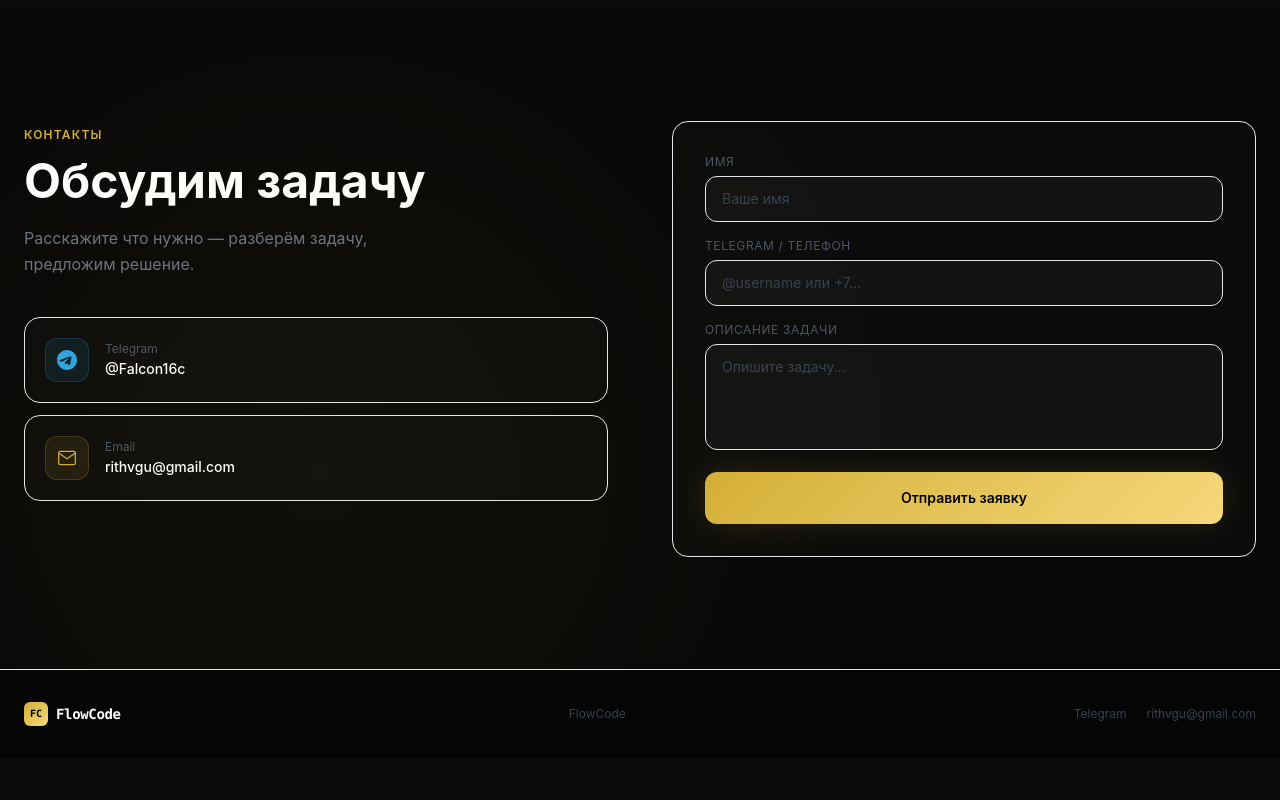
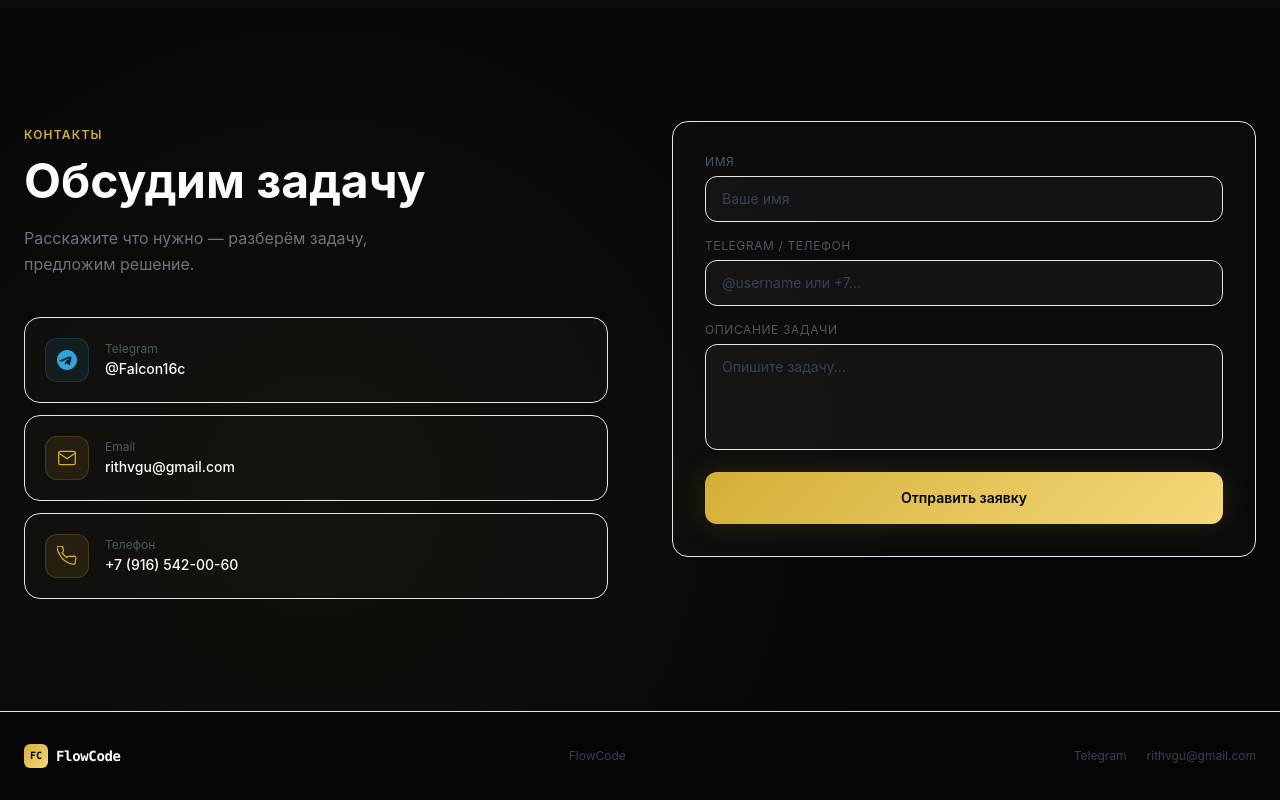
Before and after one commit to seva03576-lgtm/FlowCode, a React (Vite) app: page / in a window 1280 px wide. Shown: the part 4750-5550 px from the top of the page. Before the commit the page ends 5508 px from the top, so only its background shows below. Built offline with nearby package versions, Linux system fonts and the light colour scheme; no server answers.

Commit message:
Update Contact.tsx

```diff
--- a/src/components/Contact.tsx
+++ b/src/components/Contact.tsx
@@ -13,12 +13,7 @@ const Contact = () => {
   const inView = useInView(ref, { once: true, margin: "-80px" });
 
   const [status, setStatus] = useState<
-  "idle" |
-  "loading" |
-  "sent" |
-  "error" |
-  "spam" |
-  "short"
+    "idle" | "loading" | "sent" | "error" | "spam" | "short"
   >("idle");
   const [form, setForm] = useState({ name: "", contact: "", message: "" });
 
@@ -40,32 +35,14 @@ if (lastSubmit) {
 
       if (diff < 24 * 60 * 60 * 1000) {
         setStatus("spam");
-
-    setTimeout(() => {
-      setStatus("idle");
-    }, 5000);
-
+        setTimeout(() => setStatus("idle"), 5000);
         return;
       }
     }
 
     if (form.message.trim().length < 10) {
       setStatus("short");
-
-  setTimeout(() => {
-    setStatus("idle");
-  }, 5000);
-
-  return;
-}
-
-if (form.message.trim().length < 10) {
-  setStatus("short");
-
-  setTimeout(() => {
-    setStatus("idle");
-  }, 5000);
-
+      setTimeout(() => setStatus("idle"), 5000);
       return;
     }
 
@@ -83,30 +60,14 @@ if (form.message.trim().length < 10) {
         PUBLIC_KEY
       );
 
-    localStorage.setItem(
-      "flowcode_last_submit",
-      Date.now().toString()
-    );
-
+      localStorage.setItem("flowcode_last_submit", Date.now().toString());
       setStatus("sent");
-
-    setForm({
-      name: "",
-      contact: "",
-      message: "",
-    });
-
-    setTimeout(() => {
-      setStatus("idle");
-    }, 5000);
+      setForm({ name: "", contact: "", message: "" });
+      setTimeout(() => setStatus("idle"), 5000);
     } catch (error) {
       console.error(error);
-
       setStatus("error");
-
-    setTimeout(() => {
-      setStatus("idle");
-    }, 5000);
+      setTimeout(() => setStatus("idle"), 5000);
     }
   };
 
@@ -157,6 +118,7 @@ const btnStyle = {
             </p>
 
             <div className="space-y-3">
+
               <motion.a
                 href={`https://t.me/${siteData.contact.telegram.replace("@", "")}`}
                 target="_blank"
@@ -195,6 +157,25 @@ const btnStyle = {
                   </div>
                 </div>
               </motion.a>
+
+              <motion.a
+                href="tel:+79165420060"
+                whileHover={{ x: 5 }}
+                className="flex items-center gap-4 p-5 rounded-2xl border border-white/8 bg-white/[0.015] hover:border-[#D4AF37]/25 transition-all duration-300"
+              >
+                <div className="w-11 h-11 rounded-xl bg-[#D4AF37]/10 border border-[#D4AF37]/20 flex items-center justify-center text-[#D4AF37]">
+                  <svg viewBox="0 0 24 24" fill="none" stroke="currentColor" strokeWidth="1.5" className="w-5 h-5">
+                    <path d="M22 16.92v3a2 2 0 01-2.18 2 19.79 19.79 0 01-8.63-3.07A19.5 19.5 0 013.07 9.81a19.79 19.79 0 01-3.07-8.68A2 2 0 012 .18h3a2 2 0 012 1.72c.127.96.361 1.903.7 2.81a2 2 0 01-.45 2.11L6.09 7.91a16 16 0 006 6l1.27-1.27a2 2 0 012.11-.45c.907.339 1.85.573 2.81.7A2 2 0 0122 16.92z" />
+                  </svg>
+                </div>
+                <div>
+                  <div className="text-gray-600 text-xs mb-0.5">Телефон</div>
+                  <div className="text-white text-sm font-medium">
+                    +7 (916) 542-00-60
+                  </div>
+                </div>
+              </motion.a>
+
             </div>
           </motion.div>
 
@@ -292,6 +273,7 @@ const btnStyle = {
                   Заявка отправлена. Скоро с вами свяжемся.
                 </motion.p>
               )}
+
               {status === "short" && (
                 <motion.p
                   initial={{ opacity: 0 }}
@@ -321,9 +303,9 @@ const btnStyle = {
                   Ошибка отправки. Попробуйте позже.
                 </motion.p>
               )}
-
             </form>
           </motion.div>
+
         </div>
       </div>
     </section>
```
Lines whose indentation alone changed are shown as unchanged.
